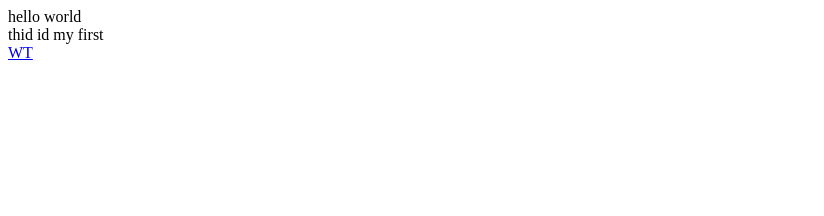
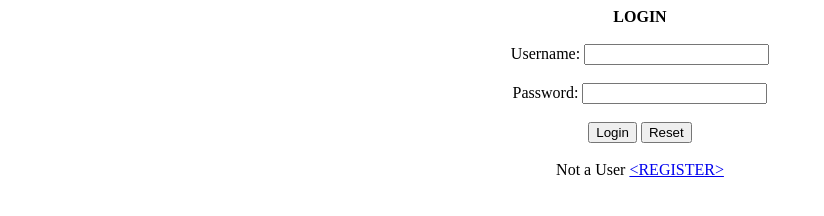
Before and after one commit to akhilgvss/WT-2021, a plain HTML site: page index.html in a window 1280 px wide. Shown: the whole page, without its empty margins (0-824 px from the left). Drawn offline with Linux system fonts and the light colour scheme.

Commit message:
login form
login n registration form

```diff
--- a/index.html
+++ b/index.html
@@ -1,12 +1,21 @@
+
 <!DOCTYPE html>
-<html lang="en">
-<head>
-    <meta charset="UTF-8">
-    <meta http-equiv="X-UA-Compatible" content="IE=edge">
-    <meta name="viewport" content="width=device-width, initial-scale=1.0">
-    <title>9-9-21</title>
-</head>
-<body>
-    hello world <br>thid id my first <br><a href="https://www.google.com" target="_blank">WT</a>
-</body>
+<html>
+    <head>
+        <title>Login</title>
+    </head>
+    <body>
+        <center>
+            <form>
+                <b>LOGIN</b> <br><br>
+                <label>Username: </label>
+                <input type="text"><br><br>
+                <label>Password: </label>
+                <input type="password"><br><br>
+                <button>Login</button>
+                <input type='reset'><br><br>
+                Not a User <a href="register.html" target="_blank">&lt;REGISTER&gt;</a>
+            </form>
+        </center>
+    </body>
 </html>
```
Also changed, not shown: register.html (added, +23 -0 lines).
